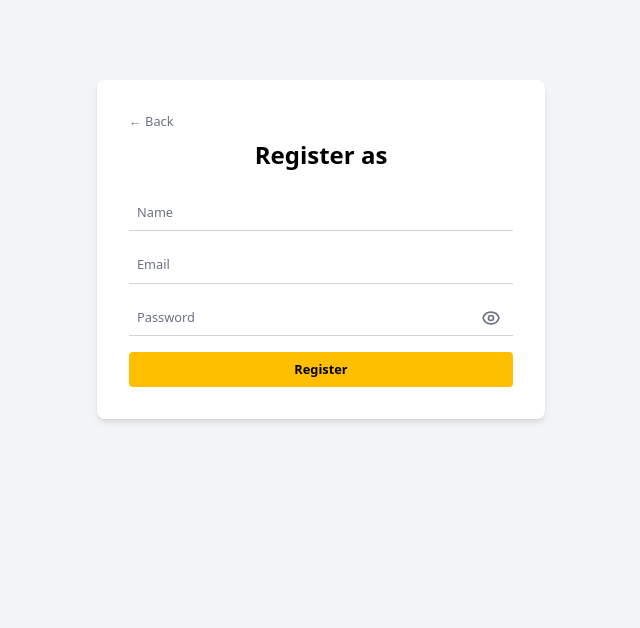
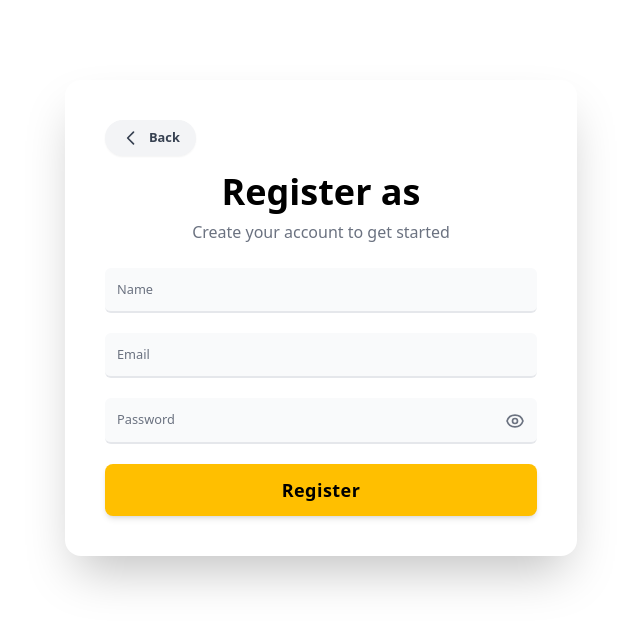
Before and after one commit to Strelizia11/co-mission, a Next.js app: page /auth/register/form in a window 1280 px wide. Shown: the top 628 px of the page, without its empty margins (319-959 px from the left). Built offline with nearby package versions, Linux system fonts and the light colour scheme; no server answers; what @coinbase/onchainkit would draw is missing.

Commit message:
New UI for register and role selection

```diff
--- a/app/auth/register/form/page.tsx
+++ b/app/auth/register/form/page.tsx
@@ -55,33 +55,36 @@ export default function RegisterFormPage() {
   };
 
   return (
-    <div className="flex justify-center items-start min-h-screen bg-gray-100 pt-20 px-4">
-      <div className="bg-white p-8 rounded-lg shadow-md w-full max-w-md">
+    <div className="flex flex-col items-center min-h-screen bg-white pt-20 px-4">
+      <div className="bg-white p-10 rounded-2xl shadow-2xl w-full max-w-lg">
+        <button
+          onClick={() => router.back()}
+          className="inline-flex items-center gap-2 px-4 py-2 mb-4 bg-gray-100 text-gray-700 font-semibold rounded-full shadow-sm hover:bg-gray-200 hover:text-black active:bg-[#FFBF00] transition-all duration-150 focus:outline-none focus:ring-2 focus:ring-[#FFBF00]/40"
+        >
+          <svg className="w-5 h-5" fill="none" stroke="currentColor" strokeWidth="2" viewBox="0 0 24 24">
+            <path strokeLinecap="round" strokeLinejoin="round" d="M15 19l-7-7 7-7" />
+          </svg>
+          Back
+        </button>
         <div className="mb-6">
-          <button
-            onClick={() => router.back()}
-            className="text-gray-500 hover:text-gray-700 mb-2"
-          >
-            ← Back
-          </button>
-          <h2 className="text-2xl font-bold text-center text-black">
-            Register as{" "}
-            <span className="capitalize text-[#FFBF00]">{role}</span>
+          <h2 className="text-3xl md:text-4xl font-extrabold text-center text-black mb-2">
+            Register as <span className="capitalize text-[#FFBF00]">{role}</span>
           </h2>
+          <p className="text-center text-gray-500 text-base mb-2">Create your account to get started</p>
         </div>
 
         {message && (
           <p className="text-red-500 mb-4 text-center">{message}</p>
         )}
 
-        <form className="flex flex-col gap-4" onSubmit={handleSubmit}>
+        <form className="flex flex-col gap-5" onSubmit={handleSubmit}>
           <input
             type="text"
             name="name"
             placeholder="Name"
             value={form.name}
             onChange={handleChange}
-            className="w-full p-2 border-b border-gray-300 focus:outline-none focus:border-[#FFBF00] text-black placeholder-gray-500"
+            className="w-full p-3 border-b-2 border-gray-200 focus:outline-none focus:border-[#FFBF00] text-black placeholder-gray-500 rounded-md bg-gray-50"
             required
           />
           <input
@@ -90,7 +93,7 @@ export default function RegisterFormPage() {
             placeholder="Email"
             value={form.email}
             onChange={handleChange}
-            className="w-full p-2 border-b border-gray-300 focus:outline-none focus:border-[#FFBF00] text-black placeholder-gray-500"
+            className="w-full p-3 border-b-2 border-gray-200 focus:outline-none focus:border-[#FFBF00] text-black placeholder-gray-500 rounded-md bg-gray-50"
             required
           />
           <div className="relative">
@@ -100,7 +103,7 @@ export default function RegisterFormPage() {
               placeholder="Password"
               value={form.password}
               onChange={handleChange}
-              className="w-full p-2 pr-10 border-b border-gray-300 focus:outline-none focus:border-[#FFBF00] text-black placeholder-gray-500"
+              className="w-full p-3 pr-10 border-b-2 border-gray-200 focus:outline-none focus:border-[#FFBF00] text-black placeholder-gray-500 rounded-md bg-gray-50"
               required
             />
             <button
@@ -123,7 +126,7 @@ export default function RegisterFormPage() {
 
           <button
             type="submit"
-            className="w-full py-2 bg-[#FFBF00] text-black font-semibold rounded hover:bg-[#AE8200] transition"
+            className="w-full py-3 bg-[#FFBF00] text-black font-bold rounded-lg shadow-md hover:bg-[#AE8200] transition text-lg tracking-wide"
           >
             Register
           </button>
--- a/app/auth/register/page.tsx
+++ b/app/auth/register/page.tsx
@@ -12,28 +12,31 @@ export default function RegisterChoicePage() {
 
   return (
     <div className="flex flex-col items-center justify-center min-h-screen bg-gray-100 px-4">
-      <div className="bg-white shadow-md rounded-lg p-10 max-w-md w-full text-center">
-        <h1 className="text-3xl font-bold mb-6 text-black">
-          Join Co-Mission as a
+      <div className="bg-white shadow-md rounded-lg p-10 max-w-2xl w-full text-center">
+        <h1 className="text-3xl md:text-4xl font-bold mb-10 text-black">
+          Join Co-Mission as:
         </h1>
-        <div className="flex flex-col gap-4">
+        <div className="flex flex-col md:flex-row gap-8 justify-center items-center mb-4">
           <button
             onClick={() => handleChoice("employer")}
-            className="w-full py-3 text-lg font-medium bg-[#FFBF00] text-black rounded hover:bg-[#AE8200] transition"
+            className="flex-1 flex flex-col items-center justify-center py-8 px-8 text-2xl md:text-3xl font-semibold border-4 border-gray-200 hover:border-[#FFBF00] text-black rounded-xl shadow-lg bg-white hover:bg-[#FFBF00] transition-all duration-200 hover:scale-105 focus:outline-none focus:ring-4 focus:ring-[#FFBF00]/40"
           >
-            I'm an Employer
+            <span className="text-5xl mb-3">🏢</span>
+            Employer
+            <span className="mt-2 text-sm md:text-base font-normal text-black/70">Post jobs, manage projects, and hire top freelancers.</span>
           </button>
           <button
             onClick={() => handleChoice("freelancer")}
-            className="w-full py-3 text-lg font-medium border-2 border-[#FFBF00] text-black rounded hover:bg-gray-200 transition"
+            className="flex-1 flex flex-col items-center justify-center py-8 px-8 text-2xl md:text-3xl font-semibold border-4 border-gray-200 hover:border-[#FFBF00] text-black rounded-xl shadow-lg bg-white hover:bg-[#FFBF00] transition-all duration-200 hover:scale-105 focus:outline-none focus:ring-4 focus:ring-[#FFBF00]/40"
           >
-            I'm a Freelancer
+            <span className="text-5xl mb-3">💼</span>
+            Freelancer
+            <span className="mt-2 text-sm md:text-base font-normal text-black/70">Find work, grow your skills, and earn securely.</span>
           </button>
         </div>
-
-        <p className="mt-6 text-sm text-gray-600">
+        <p className="mt-8 text-base text-gray-600">
           Already have an account?{' '}
-          <Link href="/auth/login" className="text-[#FFBF00] hover:underline">
+          <Link href="/auth/login" className="text-[#FFBF00] hover:underline font-semibold">
             Sign in here
           </Link>
         </p>
```
Also changed, not shown: users.json (+7 -0 lines).
